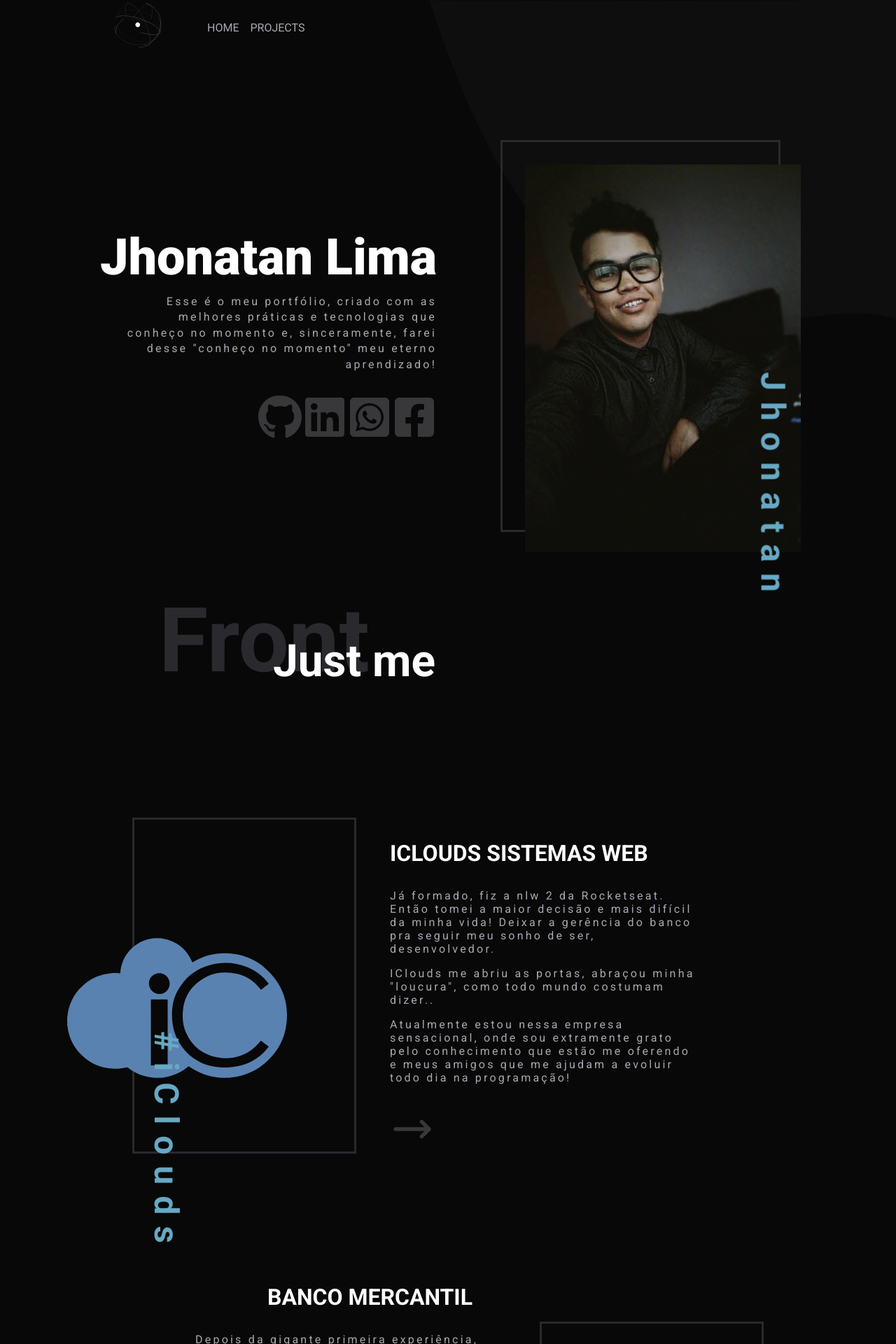
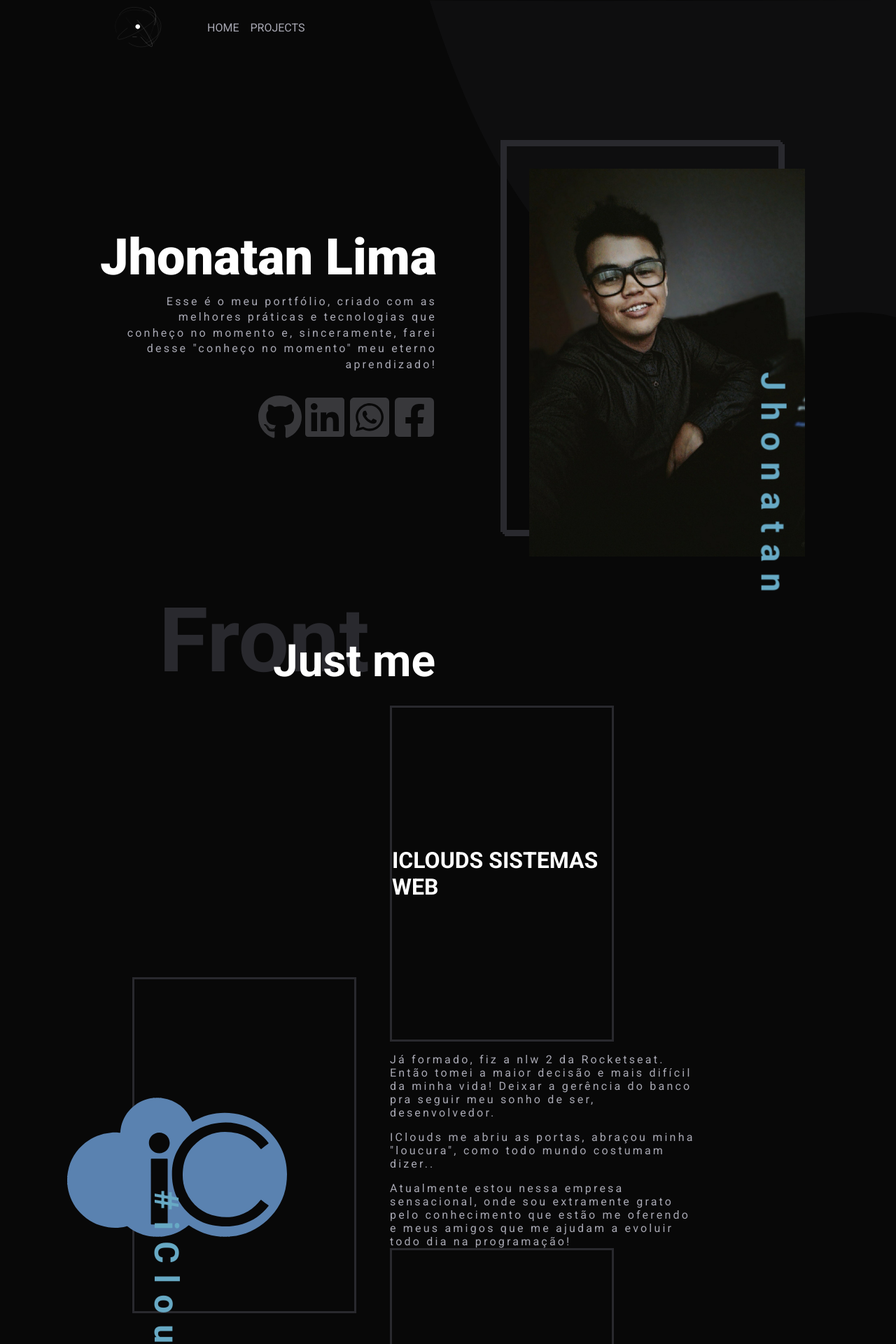
Before and after one commit to ojhones/justMe, a Next.js app: page / in a window 1280 px wide. Shown: the top 1920 px of the page at 70% size. Built offline with nearby package versions, Linux system fonts and the light colour scheme.

Commit message:
Added paralax

```diff
--- a/src/components/Trail/index.tsx
+++ b/src/components/Trail/index.tsx
@@ -24,28 +24,36 @@ export function Trail() {
         <main key={company.id}>
 
           <div className="animate__animated  animate__fadeIn">
+
             <img
               src={company.image}
               alt={company.altImage}
               className={company.animation}
             />
+
             <h3>{company.hashCompany}</h3>
           </div>
 
           <aside>
+            <Parallax x={[20, -20]}>
               <h2>{company.title}</h2>
+            </Parallax>
+
 
             {ReactHtmlParser(company.resume)}
 
+            <Parallax x={[-60, 20]}>
               <a
                 href={company.urlCompany}
                 target={company.targetUrl}>
                 <HiOutlineArrowNarrowRight />
               </a>
+            </Parallax>
           </aside>
 
         </main>
-      ))}
-    </S.Container>
+      ))
+      }
+    </S.Container >
   )
 }
--- a/src/components/Trail/styles.ts
+++ b/src/components/Trail/styles.ts
@@ -9,6 +9,13 @@ export const Container = styled.div`
   align-items: center;
   flex-direction: column;
   justify-content: center;
+
+  .parallax-inner,
+  .parallax-outer {
+    width: 100%;
+    height: auto;
+    border: none;
+  }
 
   a {
     svg {
--- a/src/pages/index.tsx
+++ b/src/pages/index.tsx
@@ -21,7 +21,7 @@ export default function Home() {
               Esse é o meu portfólio, criado com as melhores práticas e tecnologias
               que conheço no momento e, sinceramente, farei desse "conheço no momento"
               meu eterno aprendizado!
-              </Parallax>
+            </Parallax>
           </p>
 
           <section>
@@ -31,14 +31,16 @@ export default function Home() {
 
         <aside>
           <div className="animate__animated  animate__fadeIn">
+            <Parallax y={[10, -10]}>
+              <Parallax x={[10, -10]}>
+                <img
+                  src="/images/jhonatanLima.jpg" alt="Jhonatan Lima!"
+                  className="animate__animated  animate__fadeIn animate__delay-1s"
+                />
+              </Parallax>
+            </Parallax>
 
-            <img
-              src="/images/jhonatanLima.jpg" alt="Jhonatan Lima!"
-              className="animate__animated  animate__fadeIn animate__delay-1s"
-            />
-
-            <h3>Jhonatan</h3>
-
+            <h3> Jhonatan </h3>
           </div>
         </aside>
       </S.Wrapper>
--- a/src/styles/pages/app.ts
+++ b/src/styles/pages/app.ts
@@ -5,6 +5,11 @@ export const Container = styled.div`
   position: relative;
 
   min-height: 100vh;
+
+  .parallax-inner,
+  .parallax-outer {
+    border: none;
+  }
 
   footer {
     bottom: 0;
```
Lines whose indentation alone changed are shown as unchanged.
